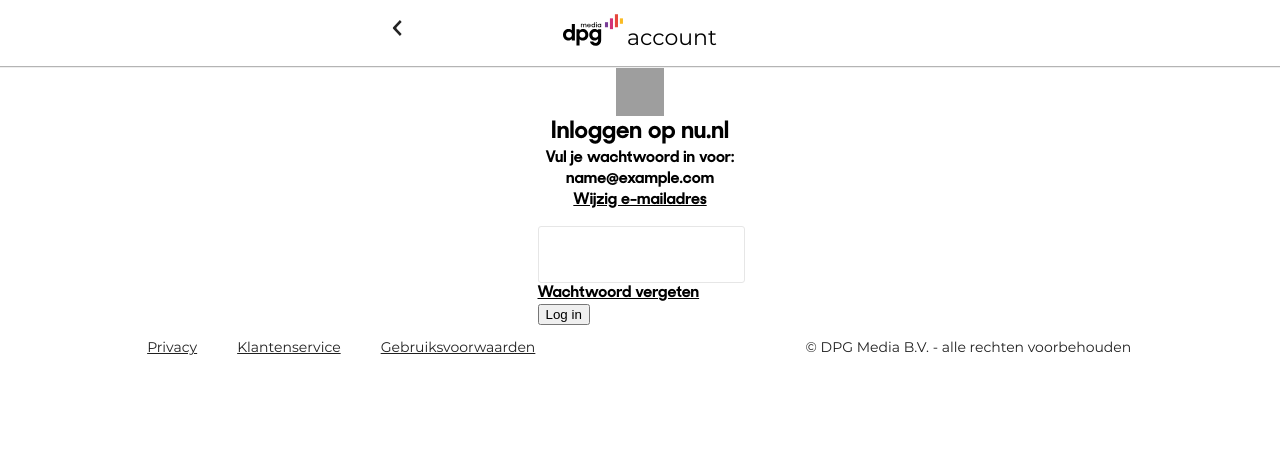
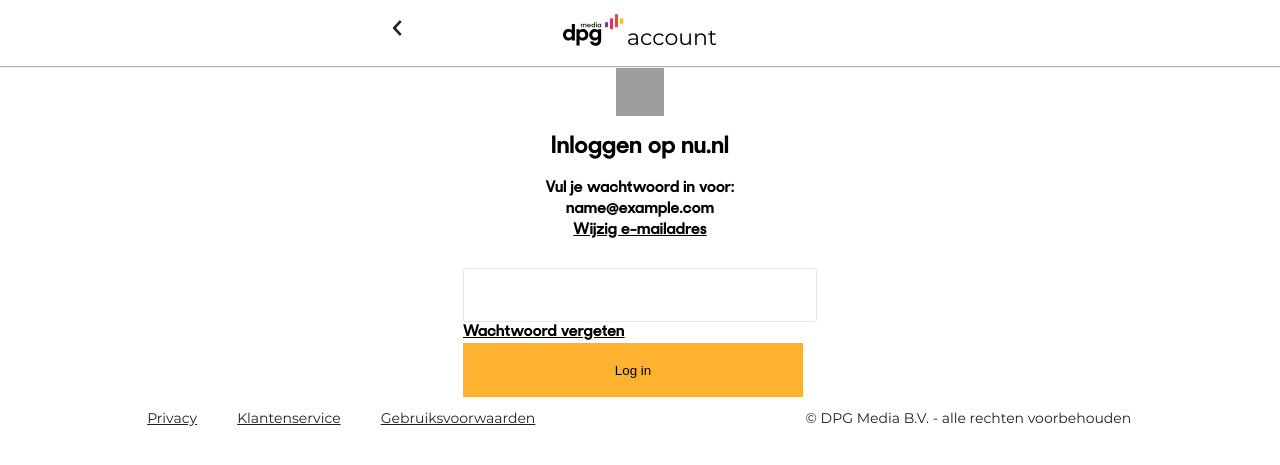
Before and after one commit to 0310941CH/Project2, a PHP site: page /login.php in a window 1280 px wide. Shown: the top 465 px of the page. Run offline with PHP 8.4, Linux system fonts and the light colour scheme; the visitor is signed in with stand-in values (Sample User, id 1); grey boxes are pictures that could not be loaded.

Commit message:
Ongewenste aanpassingen aan register terug gezet, enige vorm van styling toegepast

```diff
--- a/login.php
+++ b/login.php
@@ -20,15 +20,15 @@ include_once("./config/config.php");
     <?php include("./includes/header.php") ?>
     <div class="column">
         <img src="./images/Nu.svg" alt="Nu" class="nuImage">
-        <h2>Inloggen op nu.nl</h2>
+        <h2 class="titelTekst">Inloggen op nu.nl</h2>
         <span>Vul je wachtwoord in voor:</span>
         <span><?php echo $_SESSION['email'] ?></span>
         <a class="tekst" href="identify.php">Wijzig e-mailadres</a>
 
         <form action="" method="POST">
-            <input type="password" name="password"> <br>
+            <input class="inputVeld" type="password" name="password"> <br>
             <a class="tekst" href="">Wachtwoord vergeten</a><br>
-            <button type="submit" name="submitLogin">Log in</button>
+            <button class="button" type="submit" name="submitLogin">Log in</button>
         </form>
     </div>
 
--- a/style/login.css
+++ b/style/login.css
@@ -70,22 +70,37 @@
     color: inherit;
 }
 
-input[type="text"],
-input[type="password"] {
-    width: 90%;
-    height: 4em;
-    border-width: thin;
+.inputVeld {
+    width: 340px;
+    height: 50px;
+    margin-top: 12px;
     border-radius: 3px;
-    border-color: var(--dpg-medium-grey);
-    border-style: solid;
-    font-family: 'Montserrat', sans-serif;
-    font-weight: 400;
-    padding-left: 5%;
-    padding-right: 5%;
+    border: solid 1px var(--dpg-medium-grey);
+        padding-left: 10px;
+    }
+
+    .inputVeld:focus {
+        outline: 1px solid var(--dpg-yellow);
+    }
+
+    .button:hover {
+        background-color: var(--dpg-yellow-darker);
+        cursor: pointer;
+    }
+
+    .button {
+        background-color: var(--dpg-yellow);
+        border: none;
+        width: 340px;
+        height: 54px;
+    }
+
+    .button h3 {
+        color: var(--darker-gray);
+        font-family: "Montserrat", Arial, Helvetica, sans-serif;
+        font-weight: 600;
+        font-size: 16px;
+    }
+        .titelTekst {
+            margin: 15px;
 }
-
-input[type="text"]:focus,
-input[type="password"]:focus {
-    outline: 1px solid var(--dpg-yellow);
-    border-color: white;
-}
```
